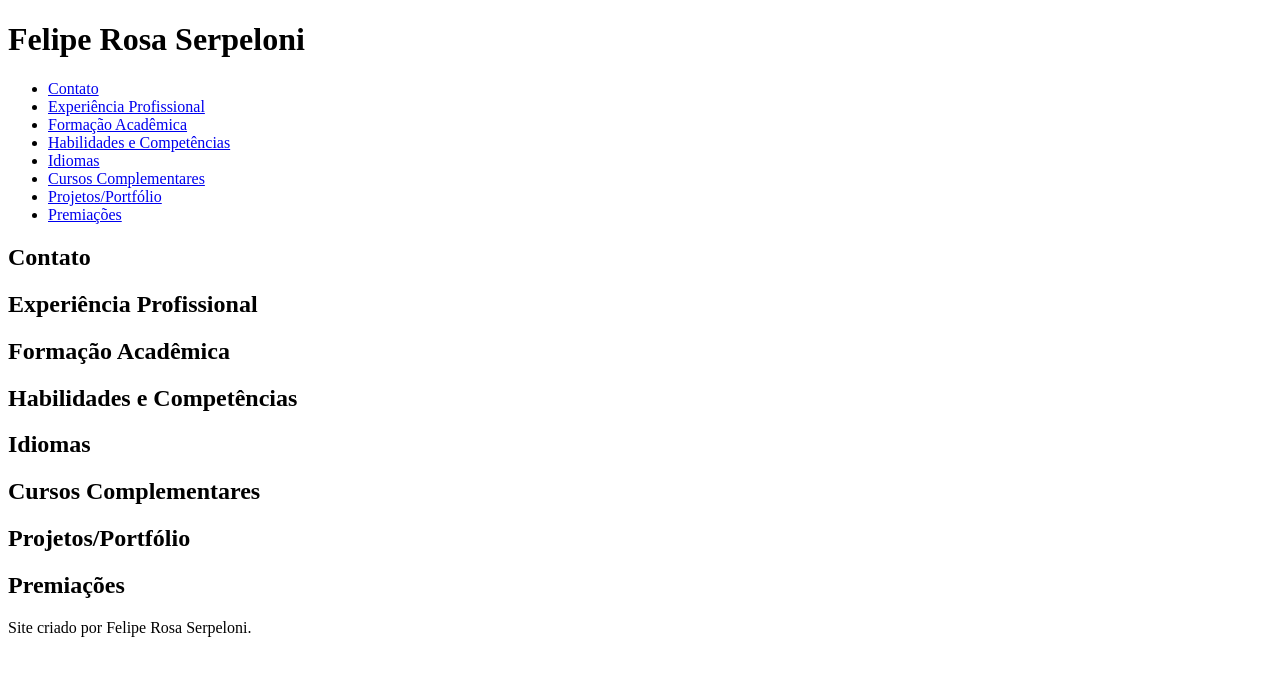
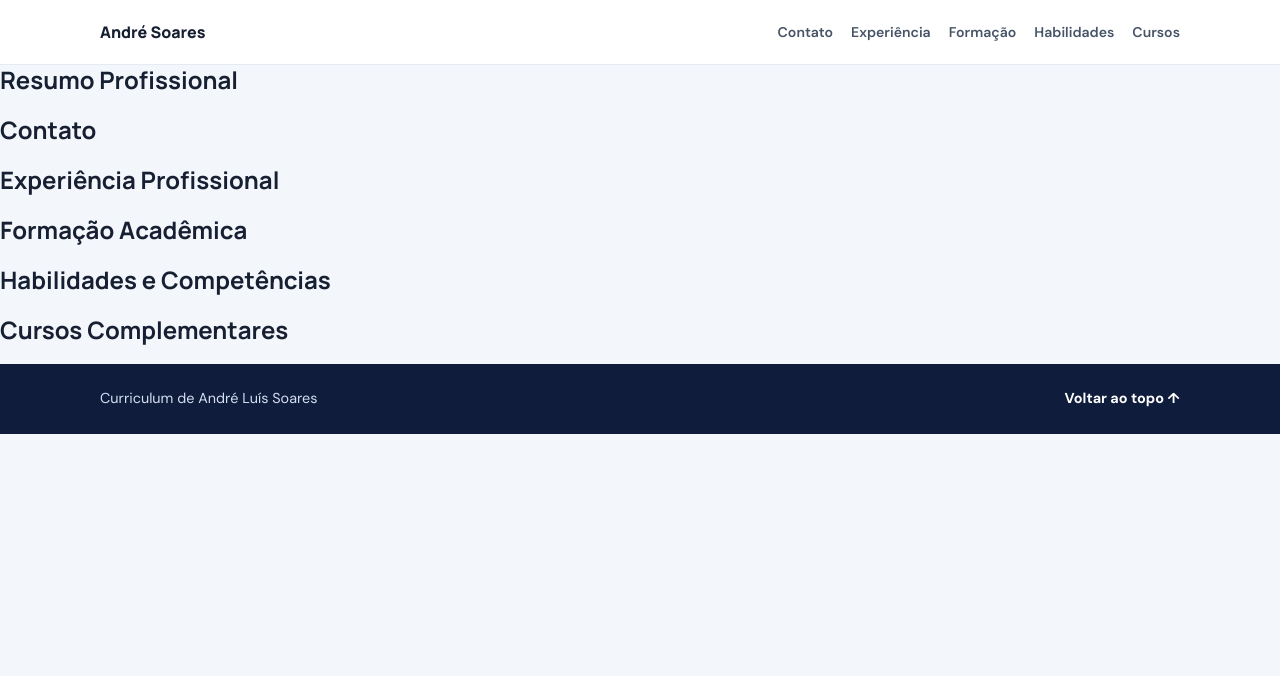
Before and after one commit to Dresoares23/curriculum, a plain HTML site: page index.html in a window 1280 px wide. Drawn offline with Linux system fonts and the light colour scheme.

Commit message:
Adição navbar e footer

```diff
--- a/index.html
+++ b/index.html
@@ -5,26 +5,27 @@
 <head>
     <meta charset="UTF-8">
     <meta name="viewport" content="width=device-width, initial-scale=1.0">
-    <title>Currilum - Felipe Rosa Serpeloni</title>
+    <title>Currilum - André Luís Soares</title>
+    <link rel="stylesheet" href="style.css">
 </head>
 
 <body>
-    <header>
-        <h1>Felipe Rosa Serpeloni</h1>
-    </header>
-    <nav>
-        <ul>
-            <li><a href="#contato">Contato</a></li>
-            <li><a href="#profissional">Experiência Profissional</a></li>
-            <li><a href="#formacao">Formação Acadêmica</a></li>
-            <li><a href="#habilidades">Habilidades e Competências</a></li>
-            <li><a href="#idiomas">Idiomas</a></li>
-            <li><a href="#cursos">Cursos Complementares</a></li>
-            <li><a href="#projetos">Projetos/Portfólio</a></li>
-            <li><a href="#premiacoes">Premiações</a></li>
-        </ul>
+    <nav class="site-nav" aria-label="Navegação principal">
+        <div class="container nav-inner">
+            <a class="brand" href="#inicio">André Soares</a>
+            <ul>
+                <li><a href="#contato">Contato</a></li>
+                <li><a href="#experiencia">Experiência</a></li>
+                <li><a href="#formacao">Formação</a></li>
+                <li><a href="#habilidades">Habilidades</a></li>
+                <li><a href="#cursos">Cursos</a></li>
+            </ul>
+        </div>
     </nav>
     <main>
+        <section id="Sobre">
+            <h2>Resumo Profissional</h2>
+        </section>
         <section id="contato">
             <h2>Contato</h2>
         </section>
@@ -37,22 +38,16 @@
         <section id="habilidades">
             <h2>Habilidades e Competências</h2>
         </section>
-        <section id="idiomas">
-            <h2>Idiomas</h2>
-        </section>
         <section id="cursos">
             <h2>Cursos Complementares</h2>
         </section>
-        <section id="projetos">
-            <h2>Projetos/Portfólio</h2>
-        </section>
-        <section id="premiacoes">
-            <h2>Premiações</h2>
-        </section>
 
     </main>
-    <footer>
-        <p>Site criado por Felipe Rosa Serpeloni.</p>
+    <footer class="site-footer">
+        <div class="container footer-inner">
+        <p>Curriculum de André Luís Soares</p>
+        <a href="#inicio">Voltar ao topo ↑</a>
+        </div>
     </footer>
 </body>
 
--- /dev/null
+++ b/style.css
@@ -0,0 +1,158 @@
+@import url('https://fonts.googleapis.com/css2?family=DM+Sans:wght@400;500;600;700&family=Manrope:wght@400;500;600;700;800&display=swap');
+
+:root {
+  --bg: #f3f6fb;
+  --surface: #ffffff;
+  --text: #172033;
+  --muted: #667085;
+  --primary: #2457d6;
+  --primary-dark: #173ea7;
+  --line: #e6eaf2;
+  --soft-blue: #edf3ff;
+  --shadow: 0 12px 34px rgba(20, 39, 80, .07);
+}
+
+* { box-sizing: border-box; }
+html {
+    scroll-behavior: smooth;
+    scroll-padding-top: 90px;
+}
+body {
+    margin: 0;
+    background: var(--bg);
+    color: var(--text);
+    font-family: 'DM Sans', Arial, sans-serif;
+    line-height: 1.65;
+}
+a {
+    color: var(--primary);
+    text-decoration: none;
+}
+a:hover {
+    color: var(--primary-dark);
+}
+.container {
+    width: min(1080px, calc(100% - 40px));
+    margin-inline: auto;
+}
+
+
+h1, h2, h3, p {
+    margin-top: 0;
+}
+h1, h2, h3 {
+    font-family: 'Manrope',
+    sans-serif; line-height: 1.25;
+}
+h1 {
+    margin-bottom: 8px;
+    font-size: clamp(2.35rem, 6vw, 4rem);
+    letter-spacing: -.045em;
+}
+
+.site-nav {
+    position: sticky;
+    top: 0; z-index: 10;
+    background: rgba(255,255,255,.94);
+    border-bottom: 1px solid var(--line);
+    backdrop-filter: blur(12px);
+}
+.nav-inner {
+    display: flex;
+    align-items: center;
+    justify-content: space-between;
+    gap: 22px;
+    min-height: 64px;
+}
+.brand {
+    color: var(--text);
+    font-family: 'Manrope',
+    sans-serif;
+    font-weight: 800;
+    white-space: nowrap;
+}
+.site-nav ul {
+    display: flex;
+    align-items: center;
+    flex-wrap: wrap;
+    justify-content: flex-end;
+    gap: 4px 18px;
+    list-style: none;
+    margin: 0;
+    padding: 0;
+}
+.site-nav li a {
+    color: #475467;
+    font-size: .88rem;
+    font-weight: 600;
+}
+.site-nav li a:hover {
+    color: var(--primary);
+}
+
+
+
+
+
+
+
+
+
+
+.site-footer {
+    background: #101c3b;
+    color: #d5def4;
+    padding: 23px 0;
+}
+.footer-inner {
+    display: flex;
+    justify-content: space-between;
+    align-items: center;
+    gap: 12px;
+}
+.footer-inner p {
+    margin: 0;
+    font-size: .9rem;
+}
+.footer-inner a {
+    color: #fff;
+    font-weight: 700;
+    font-size: .9rem;
+}
+
+@media (max-width: 800px) {
+  .nav-inner {
+    align-items:
+    flex-start;
+    flex-direction: column;
+    padding-block: 13px;
+    gap: 9px;
+  }
+  .site-nav ul {
+    justify-content: flex-start;
+    gap: 8px 15px;
+  }
+  .contact-grid, .skills-grid {
+    grid-template-columns: 1fr;
+  }
+}
+@media (max-width: 520px) {
+  .container {
+    width: min(100% - 26px, 1080px);
+  }
+  .hero {
+    padding: 56px 0 50px;
+  }
+  .section-card {
+    border-radius: 14px;
+    padding: 21px 17px;
+  }
+  .course-list li {
+    flex-direction: column;
+    gap: 3px;
+  }
+  .footer-inner {
+    align-items: flex-start;
+    flex-direction: column;
+  }
+}
```
